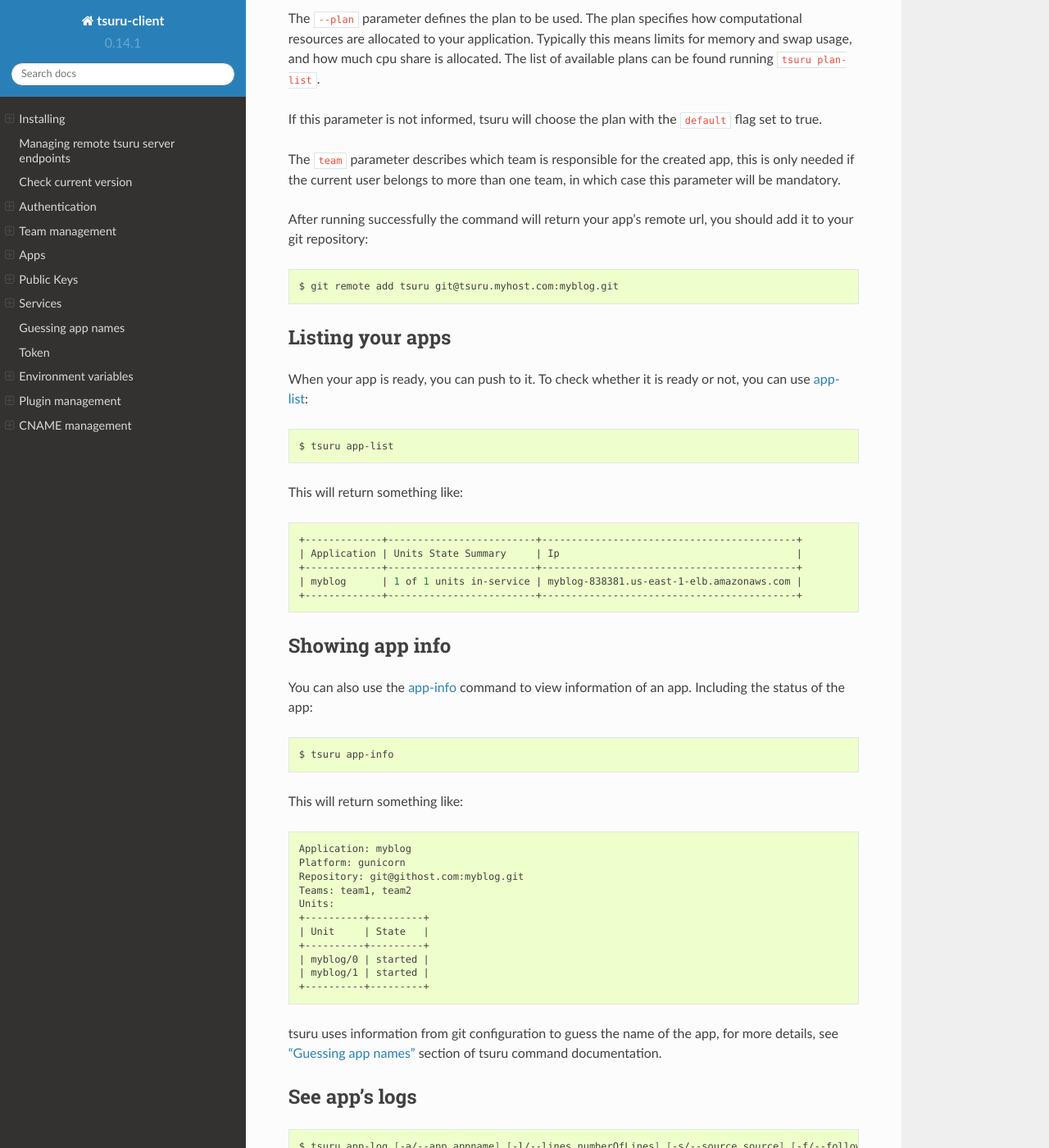
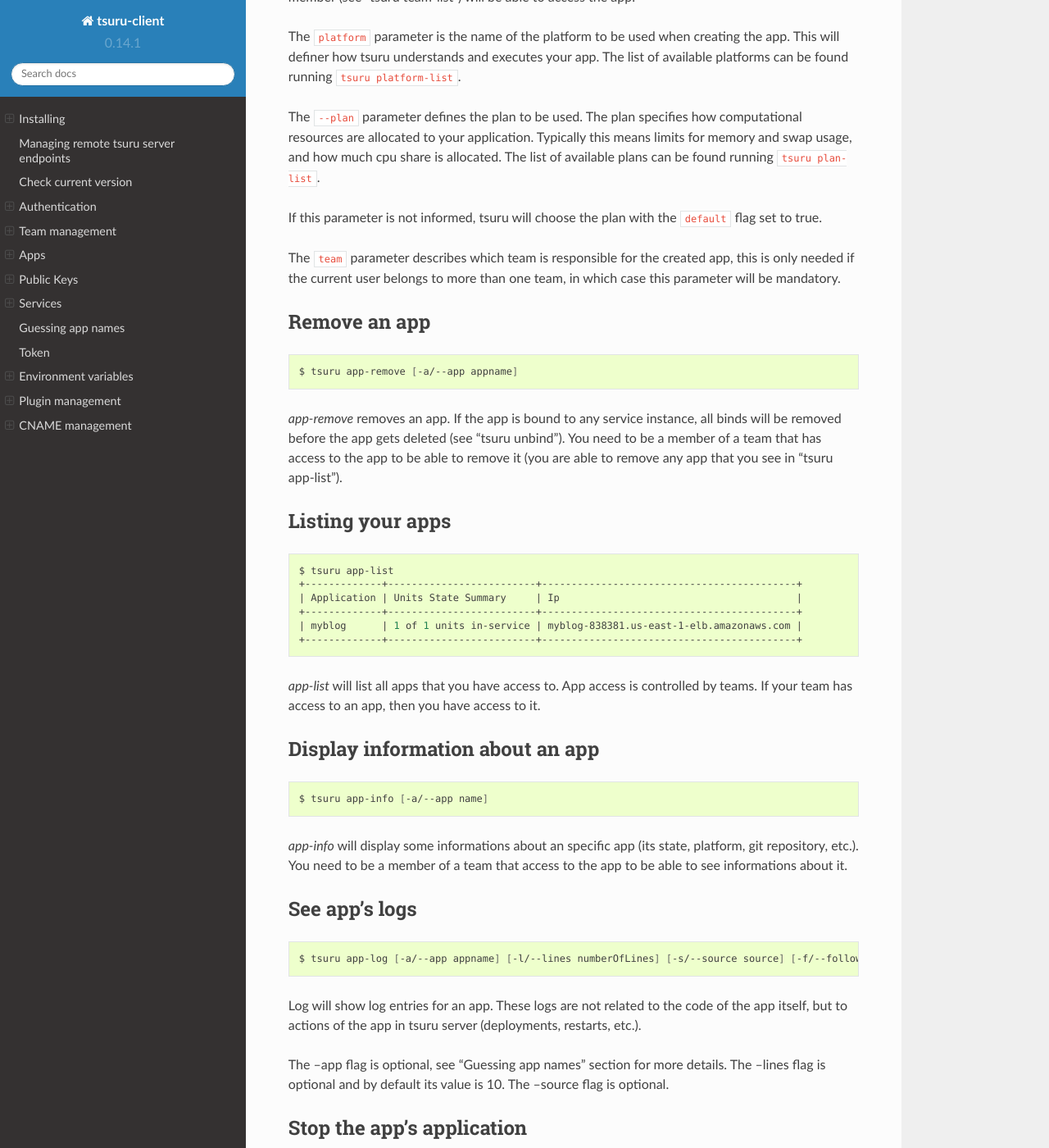
Before and after one commit to tsuru/tsuru-client, a Sphinx documentation site: the page built from docs/source/index.rst, in a window 1280 px wide and 1400 px high, scrolled down 6215 px. Shown: the whole window at 82% size. Built offline with Sphinx 7.4.7 and the Read the Docs theme 2.0.0, drawn with Linux system fonts in a browser that asks for light colours; some of the changed text lies outside the part shown.

Commit message:
add docs about app create, remove, list and info.

```diff
--- a/docs/source/index.rst
+++ b/docs/source/index.rst
@@ -337,18 +337,18 @@
 
 plan-list lists available plans that can be used when creating an app.
 
-Creating an app
----------------
-
-To create an app, use `app-create
-<http://godoc.org/github.com/tsuru/tsuru-client/tsuru#hdr-Create_an_app>`_:
+Create an app
+-------------
 
 .. highlight:: bash
 
 ::
 
-    $ tsuru app-create myblog <platform> [--plan/-p plan_name] [--team/-t team_owner]
+    $ tsuru app-create <appname> <platform> [--plan/-p plan_name] [--team/-t team_owner]
 
+`app-create` will create a new app using the given name and platform. For tsuru, a platform is provisioner dependent. To check the available platforms, use the command "platform-list" and to add a platform use the command "platform-add".
+
+In order to create an app, you need to be member of at least one team. All teams that you are member (see "tsuru team-list") will be able to access the app.
 
 The ``platform`` parameter is the name of the platform to be used when creating
 the app. This will definer how tsuru understands and executes your app. The list
@@ -366,76 +366,45 @@
 this is only needed if the current user belongs to more than one team, in which
 case this parameter will be mandatory.
 
-After running successfully the command will return your app's remote url, you
-should add it to your git repository:
+Remove an app
+-------------
 
 .. highlight:: bash
 
 ::
 
-    $ git remote add tsuru git@tsuru.myhost.com:myblog.git
+    $ tsuru app-remove [-a/--app appname]
 
+`app-remove` removes an app. If the app is bound to any service instance, all binds will be removed before the app gets deleted (see "tsuru unbind"). You need to be a member of a team that has access to the app to be able to remove it (you are able to remove any app that you see in "tsuru app-list").
 
 Listing your apps
 -----------------
-
-When your app is ready, you can push to it. To check whether it is ready or
-not, you can use `app-list
-<http://godoc.org/github.com/tsuru/tsuru-client/tsuru#hdr-List_apps_that_you_have_access_to>`_:
 
 .. highlight:: bash
 
 ::
 
     $ tsuru app-list
-
-This will return something like:
-
-.. highlight:: bash
-
-::
-
     +-------------+-------------------------+-------------------------------------------+
     | Application | Units State Summary     | Ip                                        |
     +-------------+-------------------------+-------------------------------------------+
     | myblog      | 1 of 1 units in-service | myblog-838381.us-east-1-elb.amazonaws.com |
     +-------------+-------------------------+-------------------------------------------+
 
-Showing app info
-----------------
+`app-list` will list all apps that you have access to.
+App access is controlled by teams.
+If your team has access to an app, then you have access to it.
 
-You can also use the `app-info
-<http://godoc.org/github.com/tsuru/tsuru-client/tsuru#hdr-Display_information_about_an_app>`_
-command to view information of an app. Including the status of the app:
+Display information about an app
+--------------------------------
 
 .. highlight:: bash
 
 ::
 
-    $ tsuru app-info
+    $ tsuru app-info [-a/--app name]
 
-This will return something like:
-
-.. highlight:: bash
-
-::
-
-    Application: myblog
-    Platform: gunicorn
-    Repository: git@githost.com:myblog.git
-    Teams: team1, team2
-    Units:
-    +----------+---------+
-    | Unit     | State   |
-    +----------+---------+
-    | myblog/0 | started |
-    | myblog/1 | started |
-    +----------+---------+
-
-tsuru uses information from git configuration to guess the name of the app, for
-more details, see `"Guessing app names"
-<http://godoc.org/github.com/tsuru/tsuru-client/tsuru#hdr-Guessing_app_names>`_
-section of tsuru command documentation.
+`app-info` will display some informations about an specific app (its state, platform, git repository, etc.). You need to be a member of a team that access to the app to be able to see informations about it.
 
 See app's logs
 --------------
```
